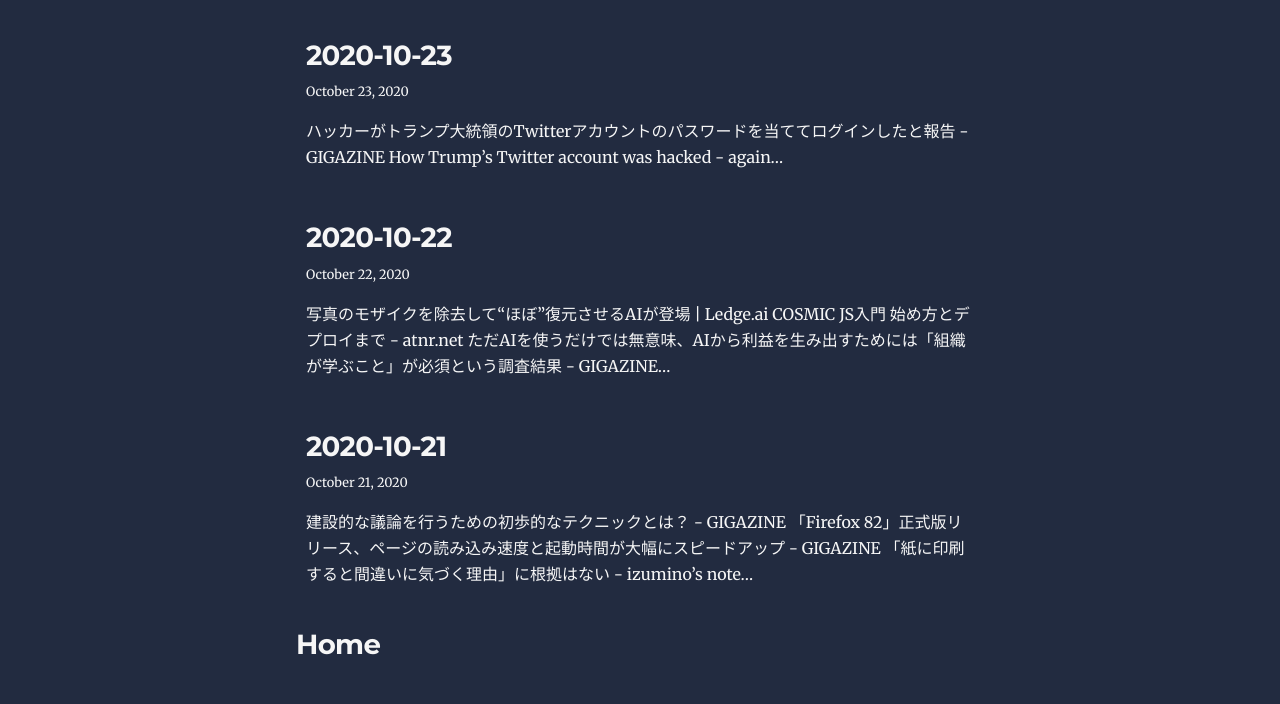
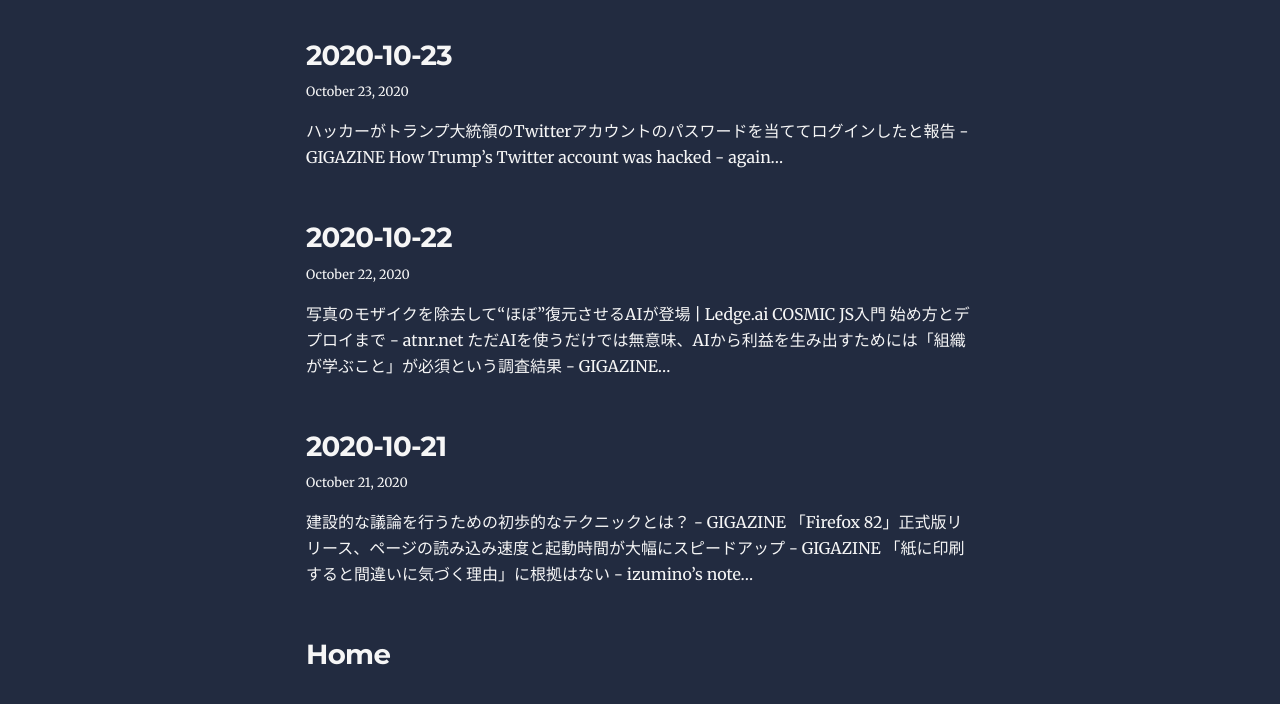
Before and after one commit to laprn/my-track, a Gatsby site: page / in a window 1280 px wide. Shown: the part 322-1026 px from the top of the page. Built offline with nearby package versions, Linux system fonts and the light colour scheme; Gatsby itself is replaced by a stand-in of ours.

Commit message:
update: add-padding to .main-footer

```diff
--- a/src/style.css
+++ b/src/style.css
@@ -244,7 +244,8 @@
 
 /* Custom classes */
 .main-footer{
-  color: var(--color-footer)
+  color: var(--color-footer);
+  padding: 10px;
 }
 .post-list-item:hover{
   background-color: #4f5969;
```
